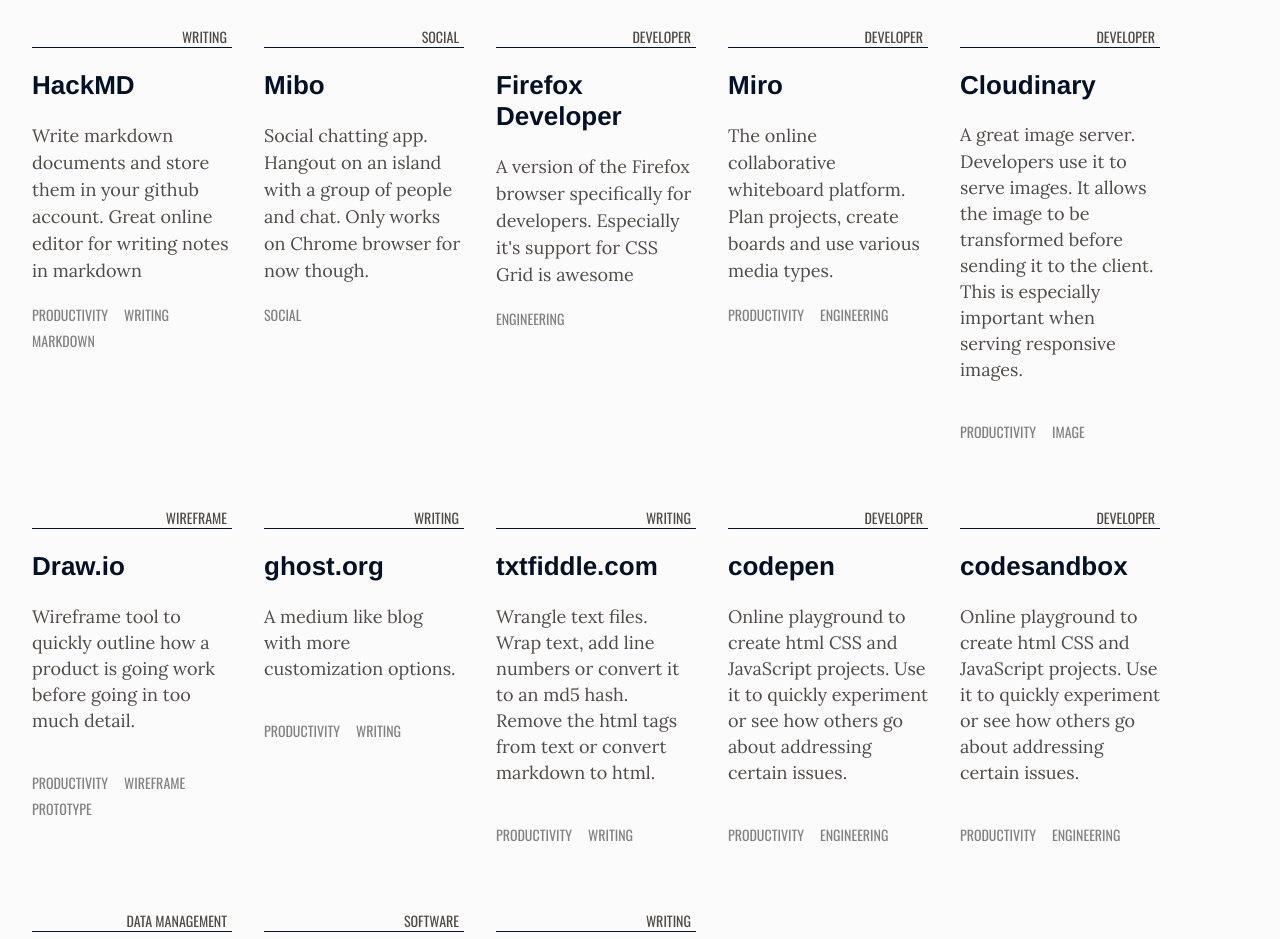
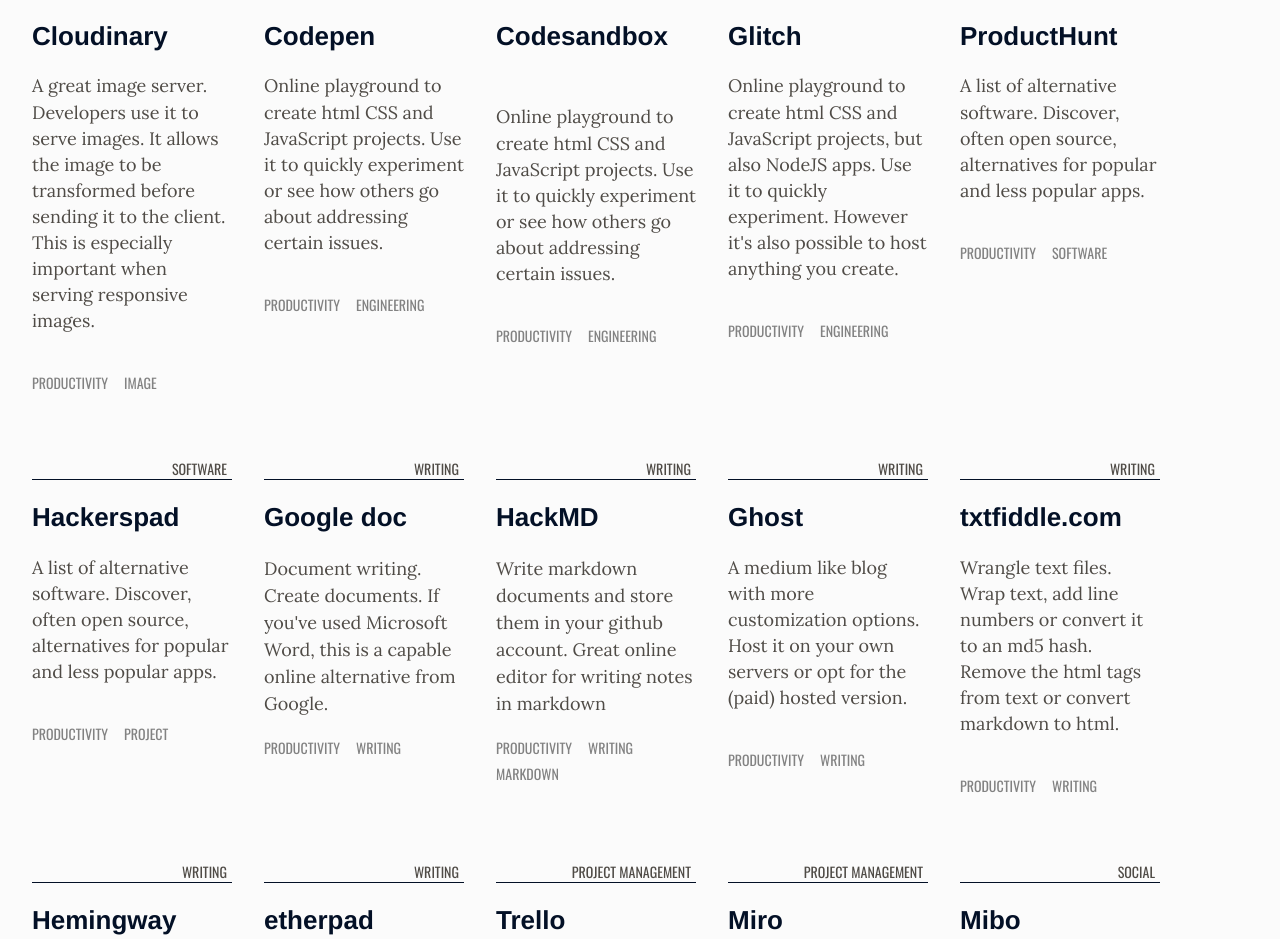
Before and after one commit to Giwan/blog, a Next.js app: page /tools in a window 1280 px wide. Shown: the part 1000-1939 px from the top of the page. Built offline with nearby package versions, Linux system fonts and the light colour scheme.

Commit message:
tools restructuring

```diff
--- /dev/null
+++ b/data/developerTools.js
@@ -0,0 +1,53 @@
+import categories from "./categories";
+import labels from "./labels";
+import Cloudinary from "./toolsData/cloudinary.mdx";
+import Codepen from "./toolsData/codepen.mdx";
+import Codesandbox from "./toolsData/codesandbox.mdx";
+import Glitch from "./toolsData/glitch.mdx";
+
+
+const developerTools = [
+    {
+        title: "Firefox Developer",
+        url: "https://www.mozilla.org/en-US/firefox/85.0a2/whatsnew/all/",
+        description:
+            "A version of the Firefox browser specifically for developers. Especially it's support for CSS Grid is awesome",
+        price: 0,
+        category: categories.DEVELOPER,
+        labels: [labels.engineering],
+    },
+    {
+        title: "Cloudinary",
+        url: "https://cloudinary.com/",
+        description: <Cloudinary />,
+        price: 0,
+        category: categories.DEVELOPER,
+        labels: [labels.productivity, labels.image],
+    },
+    {
+        title: "Codepen",
+        url: "https://codepen.io",
+        description: <Codepen />,
+        price: 0,
+        category: categories.DEVELOPER,
+        labels: [labels.productivity, labels.engineering],
+    },
+    {
+        title: "Codesandbox",
+        url: "https://codesandbox.io/",
+        description: <Codesandbox />,
+        price: 0,
+        category: categories.DEVELOPER,
+        labels: [labels.productivity, labels.engineering],
+    },
+    {
+        title: "Glitch",
+        url: "https://glitch.com/",
+        description: <Glitch />,
+        price: 0,
+        category: categories.DEVELOPER,
+        labels: [labels.productivity, labels.engineering],
+    },
+];
+
+export default developerTools;
--- a/data/labels.js
+++ b/data/labels.js
@@ -20,5 +20,7 @@
     writing: "writing",
     personal: "personal",
     wireframe: "wireframe",
-    notes: "notes"
+    notes: "notes",
+    software: "software",
+    news: "news"
 });
--- /dev/null
+++ b/data/projectManagementTools.js
@@ -0,0 +1,25 @@
+import categories from "./categories";
+import labels from "./labels";
+
+const projectManagementTools = [
+    {
+        title: "Trello",
+        url: "https://trello.com",
+        description:
+            "A project management tools. Great for new projects. This is a great alternative for something like Jira. It's great for tracking your projects",
+        price: 0,
+        category: categories.PROJECT_MANAGEMENT,
+        labels: [labels.project, labels.management, labels.productivity],
+    },
+    {
+        title: "Miro",
+        url: "https://miro.com/",
+        description:
+            "The online collaborative whiteboard platform. Plan projects, create boards and use various media types.",
+        price: 0,
+        category: categories.PROJECT_MANAGEMENT,
+        labels: [labels.productivity, labels.engineering],
+    },
+];
+
+export default projectManagementTools;
--- a/data/readingTools.js
+++ b/data/readingTools.js
@@ -20,6 +20,14 @@
         labels: [labels.reading, labels.productivity, labels.education],
     },
     {
+        title: "HackerNews",
+        url: "https://news.ycombinator.com/",
+        description: "Lots of technical news of higher quality. Very little clickbait kind of content. The comments and discussions can be interesting.",
+        price: 0,
+        category: categories.READING,
+        labels: [labels.reading, labels.news],
+    },
+    {
         title: "Medium",
         url: "https://medium.com/",
         description: "Medium has lots of good content. Unfortunately I'm not always happy with the direction that it's taking as a platform",
--- /dev/null
+++ b/data/softwareTools.js
@@ -0,0 +1,25 @@
+import categories from "./categories";
+import labels from "./labels";
+import HackersPad from "./toolsData/hackerspad.mdx";
+import ProductHunt from "./toolsData/producthunt.mdx";
+
+const softwareTools = [
+    {
+        title: "ProductHunt",
+        url: "https://www.producthunt.com/",
+        description: <ProductHunt />,
+        price: 0,
+        category: categories.SOFTWARE,
+        labels: [labels.productivity, labels.software],
+    },
+    {
+        title: "Hackerspad",
+        url: "https://hackerspad.net/",
+        description: <HackersPad />,
+        price: 0,
+        category: categories.SOFTWARE,
+        labels: [labels.productivity, labels.project],
+    },
+];
+
+export default softwareTools;
--- a/data/tools.js
+++ b/data/tools.js
@@ -1,82 +1,33 @@
 import categories from "./categories";
 import labels from "./labels";
-import Cloudinary from "./toolsData/cloudinary.mdx";
 import DrawIO from "./toolsData/draw.io.mdx";
 import Ghost from "./toolsData/ghost.org.mdx";
 import Txtfiddle from "./toolsData/txtfiddle.mdx";
-import Codepen from "./toolsData/codepen.mdx";
-import Codesandbox from "./toolsData/codesandbox.mdx";
 import WeTransfer from "./toolsData/wetransfer.mdx";
-import HackersPad from "./toolsData/hackerspad.mdx";
 import Etherpad from "./toolsData/etherpad.mdx";
 import readingTools from "./readingTools";
 import designTools from "./designTools";
+import developerTools from "./developerTools";
+import softwareTools from "./softwareTools";
+import writingTools from "./writingTools";
+import projectManagementTools from "./projectManagementTools";
 
 const tools = [
     ...readingTools,
     ...designTools,
-    {
-        title: "Trello",
-        url: "https://trello.com",
-        description:
-            "A project management tools. Great for new projects. This is a great alternative for something like Jira. It's great for tracking your projects",
-        price: 0,
-        category: categories.PROJECT_MANAGEMENT,
-        labels: [labels.project, labels.management, labels.productivity],
-    },
-    {
-        title: "Google doc",
-        url: "https://docs.google.com",
-        description:
-            "Document writing. Create documents. If you've used Microsoft Word, this is a capable online alternative from Google.",
-        price: 0,
-        category: categories.WRITING,
-        labels: [labels.productivity, labels.writing],
-    },
-    {
-        title: "HackMD",
-        url: "https://hackmd.io/",
-        description:
-            "Write markdown documents and store them in your github account. Great online editor for writing notes in markdown",
-        price: 0,
-        category: categories.WRITING,
-        labels: [labels.productivity, labels.writing, labels.markdown],
-    },
+    ...developerTools,
+    ...softwareTools,
+    ...writingTools,
+    ...projectManagementTools,
     {
         title: "Mibo",
         url: "https://getmibo.com/",
         description:
-            "Social chatting app. Hangout on an island with a group of people and chat. Only works on Chrome browser for now though. ",
+            "Social chatting app. Hangout on an island with a group of people and chat. Only works on Chrome browser for now though.",
         price: 0,
         category: categories.SOCIAL,
         labels: [labels.social],
     },
-    {
-        title: "Firefox Developer",
-        url: "https://www.mozilla.org/en-US/firefox/85.0a2/whatsnew/all/",
-        description:
-            "A version of the Firefox browser specifically for developers. Especially it's support for CSS Grid is awesome",
-        price: 0,
-        category: categories.DEVELOPER,
-        labels: [labels.engineering],
-    },
-    {
-        title: "Miro",
-        url: "https://miro.com/",
-        description: "The online collaborative whiteboard platform. Plan projects, create boards and use various media types.",
-        price: 0,
-        category: categories.DEVELOPER,
-        labels: [labels.productivity, labels.engineering],
-    },
-    {
-        title: "Cloudinary",
-        url: "https://cloudinary.com/",
-        description: <Cloudinary />,
-        price: 0,
-        category: categories.DEVELOPER,
-        labels: [labels.productivity, labels.image],
-    },
-
     {
         title: "Draw.io",
         url: "https://app.diagrams.net/",
@@ -85,38 +36,7 @@
         category: categories.WIREFRAME,
         labels: [labels.productivity, labels.wireframe, labels.prototype],
     },
-    {
-        title: "ghost.org",
-        url: "https://ghost.org",
-        description: <Ghost />,
-        price: 0,
-        category: categories.WRITING,
-        labels: [labels.productivity, labels.writing],
-    },
-    {
-        title: "txtfiddle.com",
-        url: "https://txtfiddle.com/",
-        description: <Txtfiddle />,
-        price: 0,
-        category: categories.WRITING,
-        labels: [labels.productivity, labels.writing],
-    },
-    {
-        title: "codepen",
-        url: "https://codepen.io",
-        description: <Codepen />,
-        price: 0,
-        category: categories.DEVELOPER,
-        labels: [labels.productivity, labels.engineering],
-    },
-    {
-        title: "codesandbox",
-        url: "https://codesandbox.io/",
-        description: <Codesandbox />,
-        price: 0,
-        category: categories.DEVELOPER,
-        labels: [labels.productivity, labels.engineering],
-    },
+
     {
         title: "weTransfer",
         url: "https://wetransfer.com/",
@@ -124,22 +44,6 @@
         price: 0,
         category: categories.DATA_MANAGEMENT,
         labels: [labels.productivity, labels.email],
-    },
-    {
-        title: "hackerspad",
-        url: "https://hackerspad.net/",
-        description: <HackersPad />,
-        price: 0,
-        category: categories.SOFTWARE,
-        labels: [labels.productivity, labels.project],
-    },
-    {
-        title: "etherpad",
-        url: "https://etherpad.org/",
-        description: <Etherpad />,
-        price: 0,
-        category: categories.WRITING,
-        labels: [labels.productivity, labels.writing, labels.notes],
     },
 ];
 
@@ -149,9 +53,6 @@
 
 Todo:
 
-https://hackerspad.net/
-https://hackerspad.net/?
-
 https://readme.com/documentation
 Great design. Some inspiration for mytoori.
 They also have good customers with nice designed websites.
--- a/data/toolsData/ghost.org.mdx
+++ b/data/toolsData/ghost.org.mdx
@@ -1 +1 @@
-A medium like blog with more customization options.
+A medium like blog with more customization options. Host it on your own servers or opt for the (paid) hosted version.
--- /dev/null
+++ b/data/toolsData/glitch.mdx
@@ -0,0 +1,2 @@
+Online playground to create html CSS and JavaScript projects, but also NodeJS apps.
+Use it to quickly experiment. However it's also possible to host anything you create.
--- /dev/null
+++ b/data/toolsData/productHunt.mdx
@@ -0,0 +1 @@
+A list of alternative software. Discover, often open source, alternatives for popular and less popular apps.
--- /dev/null
+++ b/data/writingTools.js
@@ -0,0 +1,62 @@
+import categories from "./categories";
+import labels from "./labels";
+import Ghost from "./toolsData/ghost.org.mdx";
+import Txtfiddle from "./toolsData/txtfiddle.mdx";
+import Etherpad from "./toolsData/etherpad.mdx";
+
+const writingTools = [
+
+    {
+        title: "Google doc",
+        url: "https://docs.google.com",
+        description:
+            "Document writing. Create documents. If you've used Microsoft Word, this is a capable online alternative from Google.",
+        price: 0,
+        category: categories.WRITING,
+        labels: [labels.productivity, labels.writing],
+    },
+    {
+        title: "HackMD",
+        url: "https://hackmd.io/",
+        description:
+            "Write markdown documents and store them in your github account. Great online editor for writing notes in markdown",
+        price: 0,
+        category: categories.WRITING,
+        labels: [labels.productivity, labels.writing, labels.markdown],
+    },
+    {
+        title: "Ghost",
+        url: "https://ghost.org",
+        description: <Ghost />,
+        price: 0,
+        category: categories.WRITING,
+        labels: [labels.productivity, labels.writing],
+    },
+    {
+        title: "txtfiddle.com",
+        url: "https://txtfiddle.com/",
+        description: <Txtfiddle />,
+        price: 0,
+        category: categories.WRITING,
+        labels: [labels.productivity, labels.writing],
+    },
+
+    {
+        title: "Hemingway Editor",
+        url: "https://hemingwayapp.com/",
+        description: "An online editor that helps you write higher quality content. It will make suggestions for improvements and help you get to a higher quality article.",
+        price: 0,
+        category: categories.WRITING,
+        labels: [labels.productivity, labels.writing],
+    },
+    {
+        title: "etherpad",
+        url: "https://etherpad.org/",
+        description: <Etherpad />,
+        price: 0,
+        category: categories.WRITING,
+        labels: [labels.productivity, labels.writing, labels.notes],
+    },
+];
+
+export default writingTools;
```
